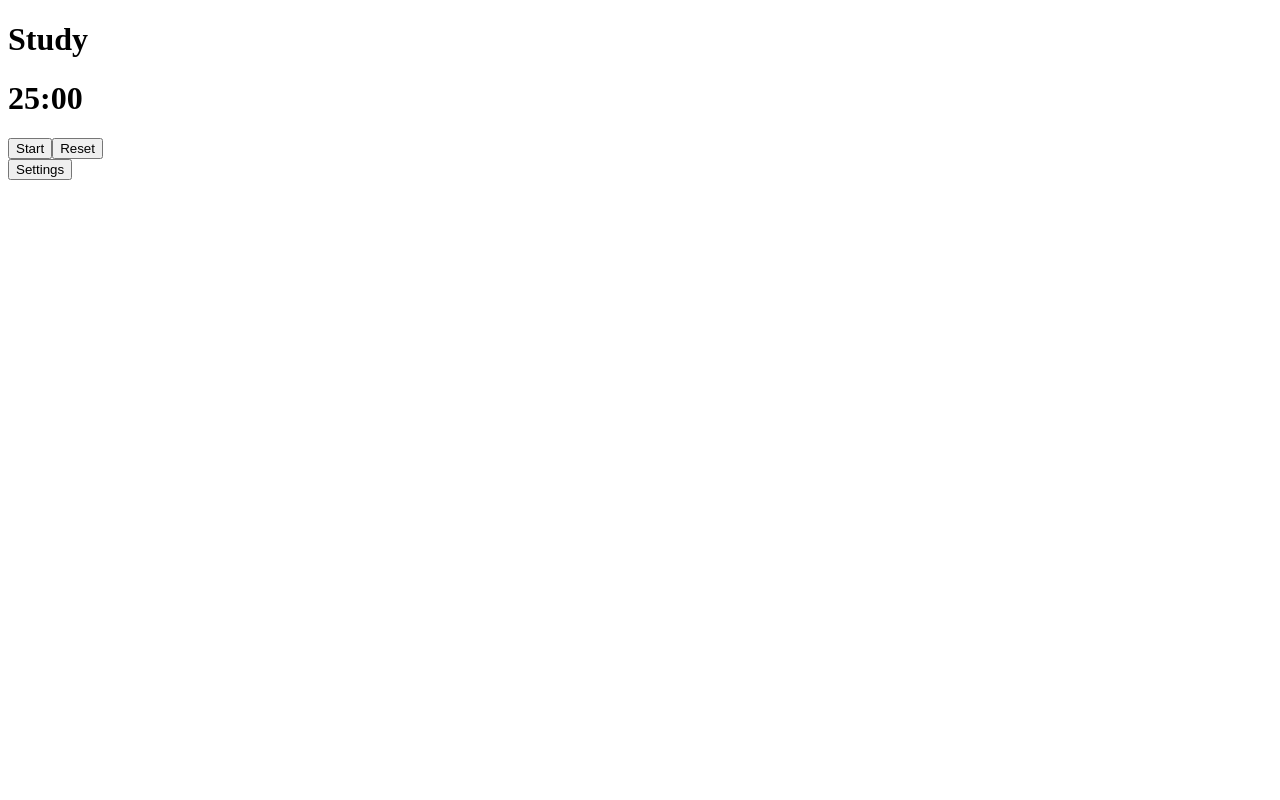
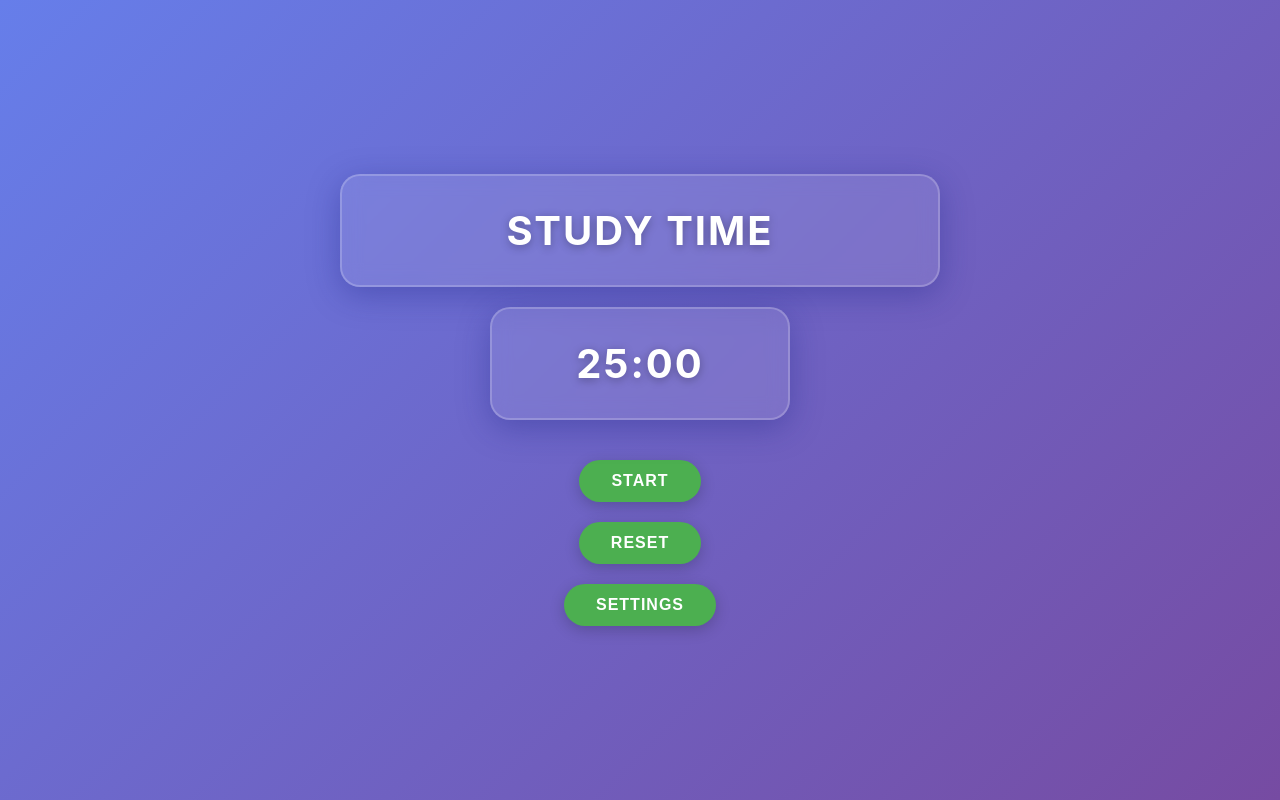
Before and after one commit to mentlly/pomodoro_timer, a Next.js app: page / in a window 1280 px wide. Built offline with nearby package versions, Linux system fonts and the light colour scheme.

Commit message:
Added Css so it looks good

```diff
--- a/app/components/timerSettings.tsx
+++ b/app/components/timerSettings.tsx
@@ -23,8 +23,8 @@ export default function TimerSettings({ isBreak, setIsBreak, fixedTimer, setFixe
     const BreakTimer = (e?: React.FormEvent) => {
         if(e) e.preventDefault();
         const breakTimer = (Number(breakMinutes*60)+Number(breakSeconds));
+        if(isBreak) {
             setFixedTimer(breakTimer);
-        if(isBreak) {
             setTimer(breakTimer);
         }
         setIsActive(false);
@@ -36,6 +36,7 @@ export default function TimerSettings({ isBreak, setIsBreak, fixedTimer, setFixe
         const studyTimer = (Number((studyMinutes*60))+Number(studySeconds));
         setFixedTimer(studyTimer);
         if(!isBreak) {
+            setFixedTimer(studyTimer);
             setTimer(studyTimer);
         }
         setIsActive(false);
@@ -74,6 +75,7 @@ export default function TimerSettings({ isBreak, setIsBreak, fixedTimer, setFixe
                     <h1>Timer Settings</h1>
                     <form onSubmit={StudyTimer}>
                         <label>Set Study Timer:</label>
+                        <div className='input-row'>
                             <input
                                 type='number'
                                 min={0}
@@ -87,6 +89,7 @@ export default function TimerSettings({ isBreak, setIsBreak, fixedTimer, setFixe
                                 }}
                                 placeholder='Minutes'
                             />
+                            <h2>:</h2>
                             <input
                                 type='number'
                                 min={0}
@@ -100,10 +103,12 @@ export default function TimerSettings({ isBreak, setIsBreak, fixedTimer, setFixe
                                 }}
                                 placeholder='Seconds'
                             />
+                        </div>
                         <button type='submit'>Change Timer</button>
                     </form>
                     <form onSubmit={BreakTimer}>
                         <label>Set Break Timer:</label>
+                        <div className='input-row'>
                             <input
                                 type='number'
                                 min={0}
@@ -117,6 +122,7 @@ export default function TimerSettings({ isBreak, setIsBreak, fixedTimer, setFixe
                                 }}
                                 placeholder='Minutes'
                             />
+                            <h2>:</h2>
                             <input
                                 type='number'
                                 min={0}
@@ -130,6 +136,7 @@ export default function TimerSettings({ isBreak, setIsBreak, fixedTimer, setFixe
                                 }}
                                 placeholder='Seconds'
                             />
+                        </div>
                         <button type='submit'>Change Timer</button>
                     </form>
                     <br/>
@@ -139,23 +146,150 @@ export default function TimerSettings({ isBreak, setIsBreak, fixedTimer, setFixe
             )}
 
             <style jsx>{`
+                h2 {
+                    color: white;
+                    font-size: 2rem;
+                }
                 .modal-overlay {
                     position: fixed;
                     top: 0;
                     left: 0;
                     width: 100%;
                     height: 100%;
-                background: rgba(0, 0, 0, 0.5); /* Dim the background */
+                    background: rgba(0, 0, 0, 0.75);
                     display: flex;
                     justify-content: center;
                     align-items: center;
                     z-index: 1000;
+                    backdrop-filter: blur(8px);
                 }
+
                 .modal-content {
-                background: white;
-                padding: 2rem;
-                border-radius: 8px;
+                    background: #1a1a1a;
+                    padding: 40px;
+                    border-radius: 24px;
                     text-align: center;
+                    border: 1px solid rgba(255, 255, 255, 0.1);
+                    box-shadow: 0 25px 50px -12px rgba(0, 0, 0, 0.5);
+                    width: 100%;
+                    max-width: 400px;
+                }
+
+                h1 {
+                    color: #ffffff;
+                    font-size: 2rem;
+                    margin-bottom: 2rem;
+                    padding: 20px;
+                    background: rgba(255, 255, 255, 0.05);
+                    border-radius: 15px;
+                    border: 1px solid rgba(255, 255, 255, 0.1);
+                }
+
+                form {
+                    display: flex;
+                    flex-direction: column;
+                    align-items: center;
+                    gap: 15px;
+                    margin-bottom: 30px;
+                }
+
+                /* This container holds the two inputs side-by-side */
+                .input-group {
+                    display: flex;
+                    gap: 10px;
+                    justify-content: center;
+                }
+
+                label {
+                    color: #e0e0e0;
+                    font-size: 1.1rem;
+                    font-weight: 500;
+                }
+
+                input {
+                    background: #2a2a2a;
+                    border: 1px solid #444;
+                    color: white;
+                    padding: 12px;
+                    border-radius: 10px;
+                    width: 70px; /* Specific width for minutes/seconds */
+                    font-size: 1.2rem;
+                    text-align: center;
+                    font-family: monospace;
+                }
+
+                input:focus {
+                    outline: none;
+                    border-color: #667eea;
+                    background: #333;
+                }
+
+                /* Specific button styling for the modal */
+                button {
+                    cursor: pointer;
+                    transition: all 0.2s;
+                }
+
+                button[type='submit'] {
+                    background: rgba(255, 255, 255, 0.1);
+                    border: 1px solid rgba(255, 255, 255, 0.3);
+                    color: white;
+                    padding: 10px 25px;
+                    border-radius: 20px;
+                    text-transform: uppercase;
+                    font-size: 0.8rem;
+                    letter-spacing: 1px;
+                }
+
+                button[type='submit']:hover {
+                    background: rgba(255, 255, 255, 0.2);
+                    transform: translateY(-2px);
+                }
+
+                .close-btn {
+                    background: none;
+                    border: 1px solid #444;
+                    color: #888;
+                    padding: 8px 30px;
+                    border-radius: 20px;
+                    margin-top: 10px;
+                }
+
+                .close-btn:hover {
+                    color: white;
+                    border-color: white;
+                }
+                .input-row {
+                    display: flex;
+                    align-items: center;
+                    justify-content: center;
+                    gap: 10px; /* Space between the two boxes */
+                    margin: 10px 0;
+                }
+
+                .input-row span {
+                    color: white;
+                    font-size: 1.5rem;
+                    font-weight: bold;
+                }
+
+                form {
+                    display: flex;
+                    flex-direction: column; /* Keeps label on top and button on bottom */
+                    align-items: center;
+                    margin-bottom: 30px;
+                }
+
+                input {
+                    width: 80px; /* Fixed width so they look like squares */
+                    height: 60px;
+                    background: #2a2a2a;
+                    border: 1px solid #444;
+                    border-radius: 12px;
+                    color: white;
+                    font-size: 1.5rem;
+                    text-align: center;
+                    font-family: 'Courier New', monospace;
                 }
             `}</style>
         </div>
--- /dev/null
+++ b/app/global.css
@@ -0,0 +1,210 @@
+/* Global Styles */
+* {
+  margin: 0;
+  padding: 0;
+  box-sizing: border-box;
+}
+
+body {
+  font-family: -apple-system, BlinkMacSystemFont, 'Segoe UI', 'Roboto', 'Oxygen',
+    'Ubuntu', 'Cantarell', 'Fira Sans', 'Droid Sans', 'Helvetica Neue',
+    sans-serif;
+  -webkit-font-smoothing: antialiased;
+  -moz-osx-font-smoothing: grayscale;
+  background: linear-gradient(135deg, #667eea 0%, #764ba2 100%);
+  min-height: 100vh;
+  display: flex;
+  align-items: center;
+  justify-content: center;
+  padding: 20px;
+}
+
+main {
+  width: 100%;
+  max-width: 600px;
+}
+
+/* Timer Container */
+main > div {
+  display: flex;
+  flex-direction: column;
+  align-items: center;
+  justify-content: center;
+  gap: 20px;
+}
+
+/* Headings */
+h1 {
+  font-size: 2.5rem;
+  font-weight: 700;
+  color: #ffffff;
+  text-shadow: 0 2px 10px rgba(0, 0, 0, 0.3);
+  margin-bottom: 20px;
+  letter-spacing: 2px;
+  background: rgba(255, 255, 255, 0.1);
+  padding: 30px 60px;
+  border-radius: 20px;
+  backdrop-filter: blur(10px);
+  border: 2px solid rgba(255, 255, 255, 0.2);
+  box-shadow: 0 8px 32px 0 rgba(31, 38, 135, 0.37);
+  display: flex;
+  align-items: center;
+  justify-content: center;
+  text-align: center;
+  min-width: 300px;
+}
+
+/* Timer Display */
+h1:nth-of-type(2) {
+  font-size: 4rem;
+  font-weight: 900;
+  font-family: 'Courier New', monospace;
+  background: rgba(255, 255, 255, 0.1);
+  padding: 40px 60px;
+  border-radius: 20px;
+  backdrop-filter: blur(10px);
+  border: 2px solid rgba(255, 255, 255, 0.2);
+  box-shadow: 0 8px 32px 0 rgba(31, 38, 135, 0.37);
+}
+
+/* Buttons */
+button {
+  background-color: #4CAF50;
+  color: white;
+  padding: 12px 32px;
+  font-size: 1rem;
+  font-weight: 600;
+  border: none;
+  border-radius: 25px;
+  cursor: pointer;
+  transition: all 0.3s ease;
+  box-shadow: 0 4px 15px rgba(0, 0, 0, 0.2);
+  text-transform: uppercase;
+  letter-spacing: 1px;
+}
+
+button:hover {
+  background-color: #45a049;
+  transform: translateY(-2px);
+  box-shadow: 0 6px 20px rgba(0, 0, 0, 0.3);
+}
+
+button:active {
+  transform: translateY(0);
+  box-shadow: 0 2px 10px rgba(0, 0, 0, 0.2);
+}
+
+button:disabled {
+  background-color: #cccccc;
+  cursor: not-allowed;
+  transform: none;
+}
+
+/* Timer div with buttons */
+main > div > div:has(button) {
+  display: flex;
+  flex-direction: column;
+  align-items: center;
+  justify-content: center;
+  gap: 20px;
+}
+
+main > div > div:has(button) > button {
+  display: inline-block;
+  margin: 0 10px;
+}
+
+/* Input Fields */
+/* Input Fields - Specific adjustment for the dark theme */
+input {
+  padding: 10px 15px;
+  font-size: 1rem;
+  border: 2px solid rgba(255, 255, 255, 0.1);
+  border-radius: 10px;
+  /* Dark grey background for inputs */
+  background-color: #333333;
+  color: #ffffff;
+  backdrop-filter: blur(10px);
+  transition: all 0.3s ease;
+}
+
+input::placeholder {
+  color: rgba(255, 255, 255, 0.4);
+}
+
+input:focus {
+  outline: none;
+  border-color: #4CAF50; /* Green border on focus to match your buttons */
+  background-color: #3d3d3d;
+  box-shadow: 0 0 10px rgba(76, 175, 80, 0.2);
+}
+
+/* Settings Container (The Popup Box) */
+.settings-container {
+  /* Solid deep dark grey */
+  background: #222222;
+  padding: 30px;
+  border-radius: 20px;
+  backdrop-filter: blur(10px);
+  /* Subtler border for a cleaner look */
+  border: 1px solid rgba(255, 255, 255, 0.1);
+  box-shadow: 0 15px 35px rgba(0, 0, 0, 0.5);
+  margin-top: 30px;
+}
+
+.settings-container h2 {
+  color: #ffffff;
+  font-size: 1.5rem;
+  margin-bottom: 20px;
+  text-align: center;
+}
+
+.settings-group {
+  display: flex;
+  flex-direction: column;
+  gap: 15px;
+  margin-bottom: 20px;
+}
+
+.settings-group label {
+  color: rgba(255, 255, 255, 0.9);
+  font-weight: 500;
+  font-size: 1rem;
+}
+
+/* Responsive Design */
+@media (max-width: 768px) {
+  h1 {
+    font-size: 2rem;
+    padding: 30px 40px;
+  }
+
+  button {
+    padding: 10px 24px;
+    font-size: 0.9rem;
+  }
+
+  .settings-container {
+    padding: 20px;
+  }
+}
+
+@media (max-width: 480px) {
+  h1 {
+    font-size: 1.5rem;
+    padding: 20px 30px;
+  }
+
+  button {
+    padding: 8px 16px;
+    font-size: 0.85rem;
+  }
+
+  .button-group {
+    gap: 10px;
+  }
+
+  .settings-container {
+    padding: 15px;
+  }
+}
--- a/app/layout.tsx
+++ b/app/layout.tsx
@@ -1,3 +1,5 @@
+import './global.css';
+
 export default function DashboardLayout({
   children,
 }: {
--- a/app/page.tsx
+++ b/app/page.tsx
@@ -11,7 +11,7 @@ export default function page() {
   const [isActive, setIsActive] = useState(false);
   return (
     <>
-      <h1>{isBreak ? "Break" : "Study"}</h1>
+      <h1>{isBreak ? "BREAK TIME" : "STUDY TIME"}</h1>
       <div>
         <Timer
         isBreak={isBreak}
```
Lines whose indentation alone changed are shown as unchanged.
